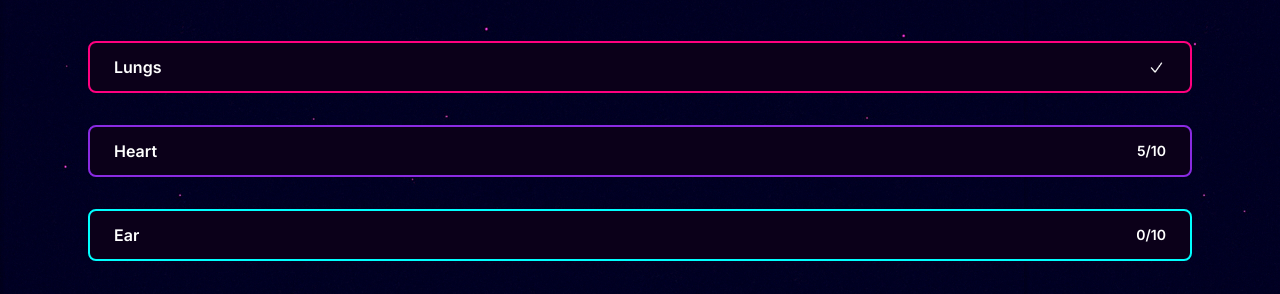
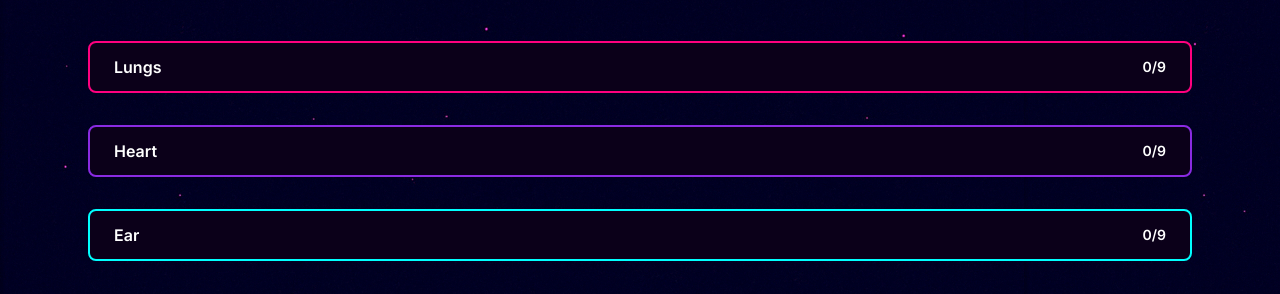
Before and after one commit to janadahlmanns/OrganIQ, a React (Vite) app: page /#/ in a window 1280 px wide. Shown: the part 152-446 px from the top of the page. Built offline with nearby package versions, Linux system fonts and the light colour scheme; a web font is replaced by a local one.

Commit message:
Dynamically update topic progression on main

```diff
--- a/src/data/topics.ts
+++ b/src/data/topics.ts
@@ -1,18 +1,15 @@
 export const topics = [
   {
     id: "lungs",
-    name: "Lungs",
-    progress: 10
+    name: "Lungs"
   },
   {
     id: "heart",
-    name: "Heart",
-    progress: 5
+    name: "Heart"
   },
   {
     id: "ear",
-    name: "Ear",
-    progress: 0
+    name: "Ear"
   }
 ];
 
--- a/src/screens/MainMenuScreen.tsx
+++ b/src/screens/MainMenuScreen.tsx
@@ -28,6 +28,15 @@ export default function MainMenuScreen() {
   const [toastVisible, setToastVisible] = useState(false);
   const { isWide, isMedium, isNarrow } = useScreenSize();
   const lessons = useAppSelector((state: RootState) => state.lessons?.lessons || {});
+
+  const calculateTopicProgress = (topicId: string) => {
+    const completedLessons = lessonIds.filter((lessonId) => {
+      const lessonKey = `${topicId}-${lessonId}`;
+      const status = lessons[lessonKey];
+      return status === 'completed' || status === 'perfect';
+    });
+    return completedLessons.length;
+  };
 
   const showToast = (message: string) => {
     setToastMessage(message);
@@ -112,10 +121,10 @@ export default function MainMenuScreen() {
               >
                 <span>{topic.name}</span>
                 <span className="text-sm text-white">
-                  {topic.progress === 10 ? (
+                  {calculateTopicProgress(topic.id) === 9 ? (
                     <img src={checkmarkIcon} alt="completed" className="w-5 h-5 inline" />
                   ) : (
-                    `${topic.progress}/10`
+                    `${calculateTopicProgress(topic.id)}/9`
                   )}
                 </span>
               </PrimaryButton>
```
